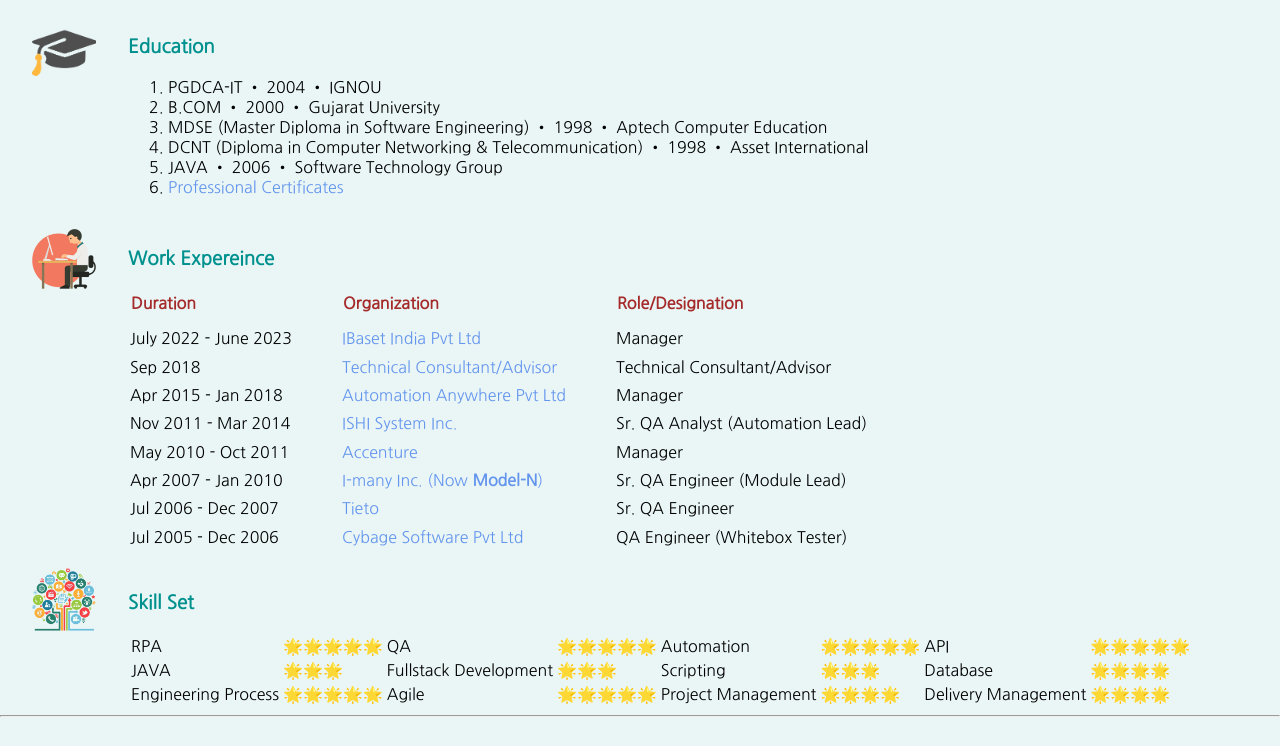
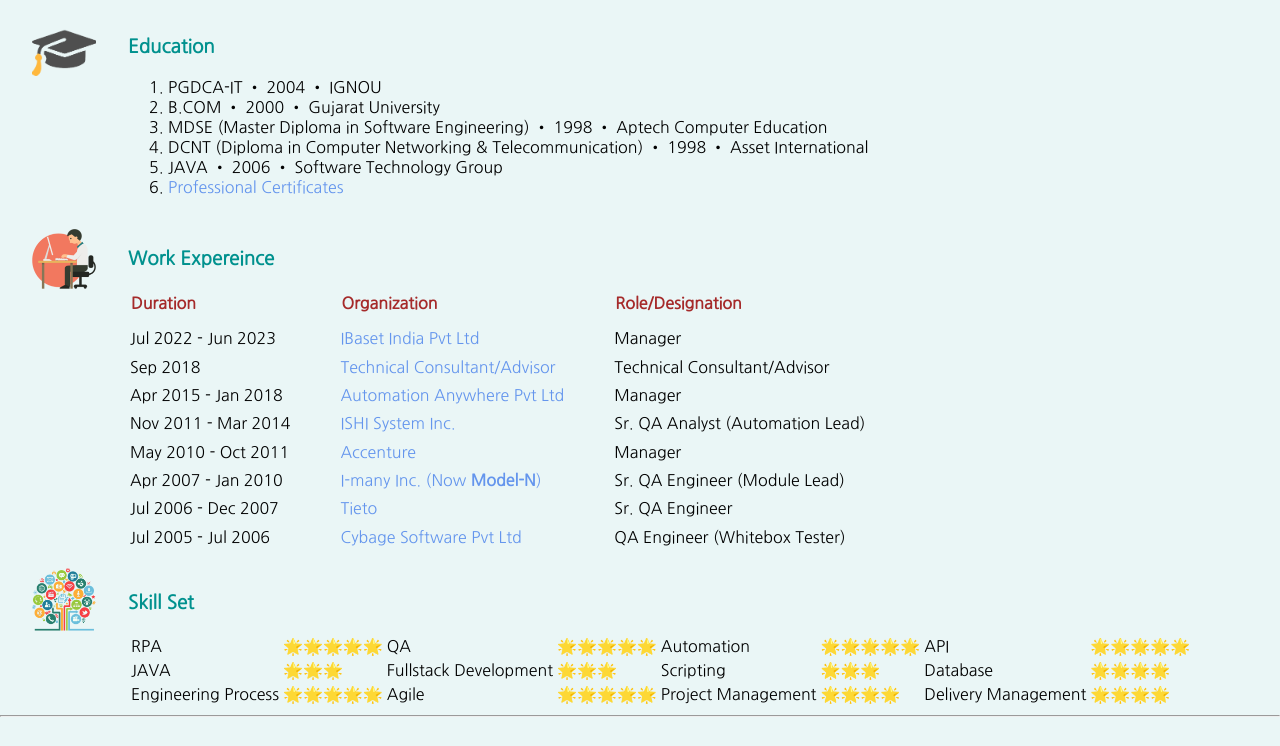
Before and after one commit to mkpatel1978/mkprofile, a plain HTML site: page index.html in a window 1280 px wide. Shown: the part 453-1199 px from the top of the page. Drawn offline with Linux system fonts and the light colour scheme.

Commit message:
Update index.html
rectified cybage experience

```diff
--- a/index.html
+++ b/index.html
@@ -81,7 +81,7 @@
         </thead>
         <tbody>
           <tr>
-            <td class="TableStyle">July 2022 - June 2023</td>
+            <td class="TableStyle">Jul 2022 - Jun 2023</td>
             <td class="TableStyle"><a class="middle-link" href="https://www.ibaset.com/" target="_blank">IBaset India Pvt Ltd</a></td>
             <td class="TableStyle">Manager</td>
           </tr>
@@ -116,7 +116,7 @@
             <td class="TableStyle">Sr. QA Engineer</td>
           </tr>
           <tr>
-            <td class="TableStyle">Jul 2005 - Dec 2006</td>
+            <td class="TableStyle">Jul 2005 - Jul 2006</td>
             <td class="TableStyle"><a class="middle-link" href="https://www.cybage.com/" target="_blank">Cybage Software Pvt Ltd</a></td>
             <td class="TableStyle">QA Engineer (Whitebox Tester)</td>
           </tr>
```
